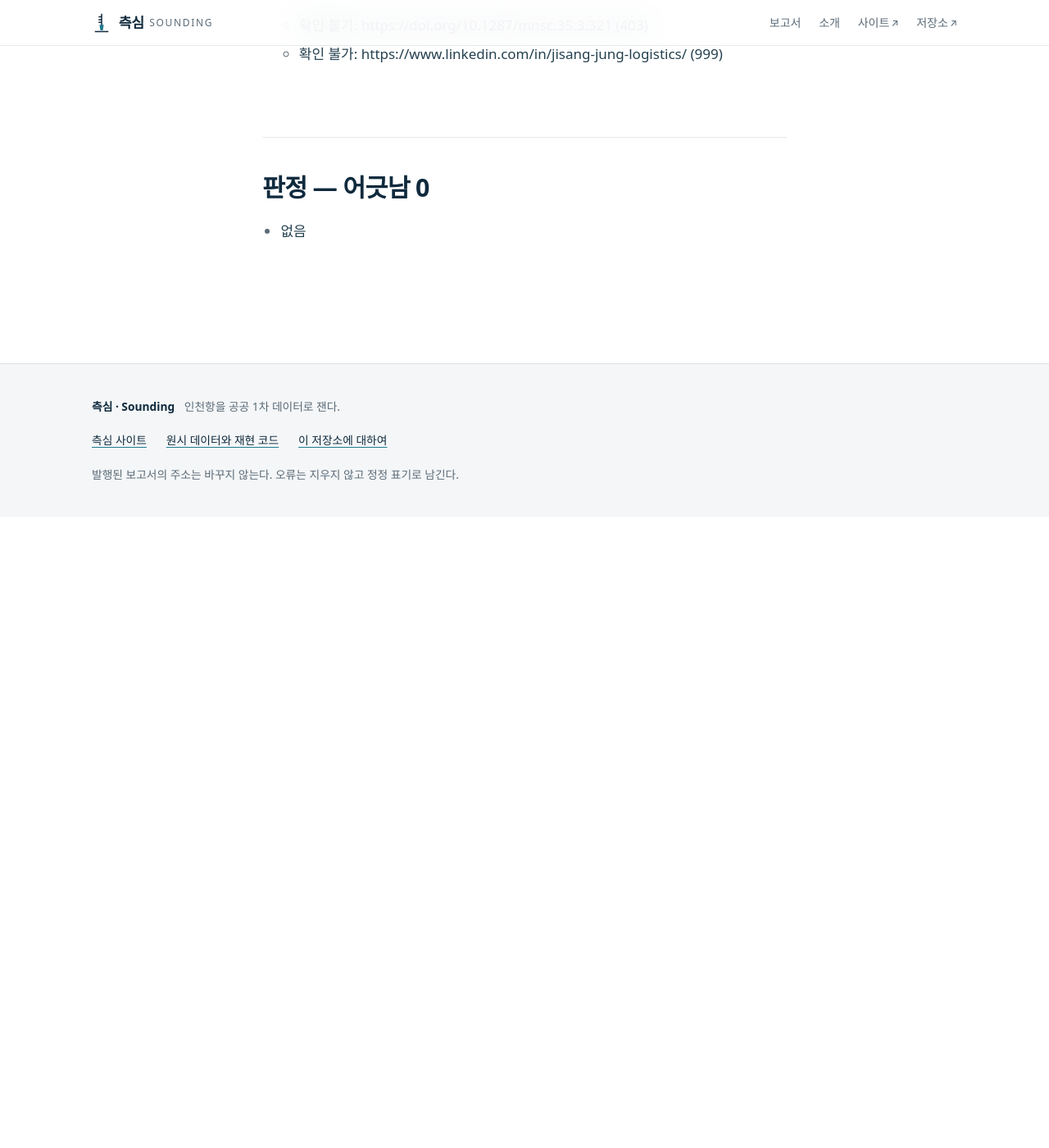
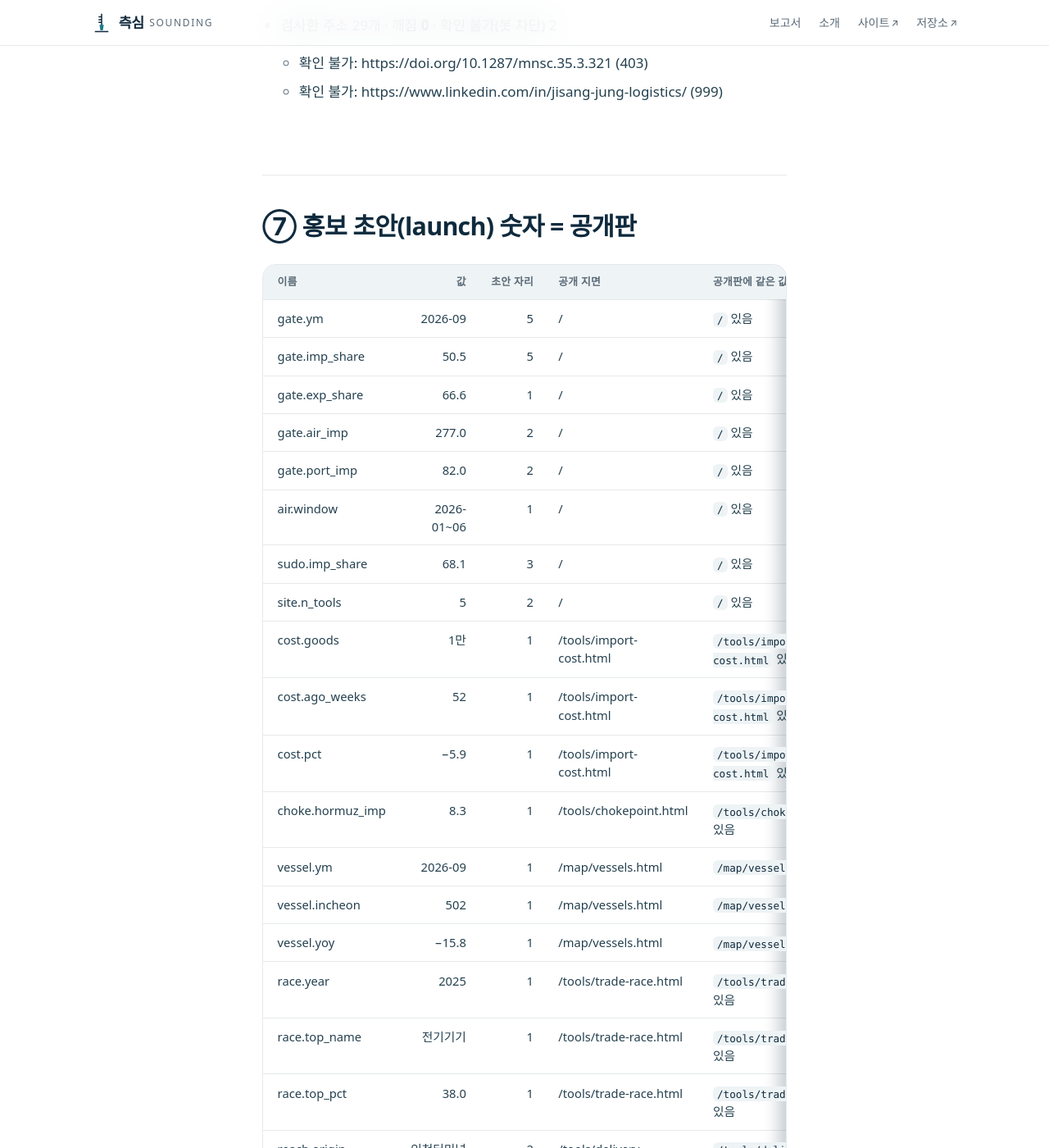
Before and after one commit to jisangj03-dev/incheon-port-analysis, a Jekyll site: the page built from docs/실물점검.md, in a window 1280 px wide and 1400 px high, scrolled down 3359 px. Shown: the whole window at 82% size. Built offline with Jekyll 4.4.1, drawn with Linux system fonts in a browser that asks for light colours; some web fonts are replaced; our own code applies the rules of GitHub Pages for plain Markdown files; before the commit the page ends 3989 px from its top, so only the background shows below that; some of the changed text lies outside the part shown.

Commit message:
실물 점검 결과 — live-check 워크플로

```diff
--- a/docs/실물점검.md
+++ b/docs/실물점검.md
@@ -23,6 +23,7 @@
 | `/tools/bid-radar.html` | 200 | text/html |
 | `/map.html` | 200 | text/html |
 | `/sitemap.xml` | 200 | application/xml |
+| `/go/newsletter-tail.html` | 404 | text/html |
 | `/robots.txt` | 200 | text/plain |
 | `/no-such-page.html` | 404 | text/html |
 
@@ -67,6 +68,58 @@
   - 확인 불가: https://doi.org/10.1287/mnsc.35.3.321 (403)
   - 확인 불가: https://www.linkedin.com/in/jisang-jung-logistics/ (999)
 
-## 판정 — 어긋남 0
+## ⑦ 홍보 초안(launch) 숫자 = 공개판
 
-- 없음
+| 이름 | 값 | 초안 자리 | 공개 지면 | 공개판에 같은 값 |
+|---|---|---|---|---|
+| gate.ym | 2026-09 | 5 | / | `/` 있음 |
+| gate.imp_share | 50.5 | 5 | / | `/` 있음 |
+| gate.exp_share | 66.6 | 1 | / | `/` 있음 |
+| gate.air_imp | 277.0 | 2 | / | `/` 있음 |
+| gate.port_imp | 82.0 | 2 | / | `/` 있음 |
+| air.window | 2026-01~06 | 1 | / | `/` 있음 |
+| sudo.imp_share | 68.1 | 3 | / | `/` 있음 |
+| site.n_tools | 5 | 2 | / | `/` 있음 |
+| cost.goods | 1만 | 1 | /tools/import-cost.html | `/tools/import-cost.html` 있음 |
+| cost.ago_weeks | 52 | 1 | /tools/import-cost.html | `/tools/import-cost.html` 있음 |
+| cost.pct | −5.9 | 1 | /tools/import-cost.html | `/tools/import-cost.html` 있음 |
+| choke.hormuz_imp | 8.3 | 1 | /tools/chokepoint.html | `/tools/chokepoint.html` 있음 |
+| vessel.ym | 2026-09 | 1 | /map/vessels.html | `/map/vessels.html` 있음 |
+| vessel.incheon | 502 | 1 | /map/vessels.html | `/map/vessels.html` 있음 |
+| vessel.yoy | −15.8 | 1 | /map/vessels.html | `/map/vessels.html` 있음 |
+| race.year | 2025 | 1 | /tools/trade-race.html | `/tools/trade-race.html` 있음 |
+| race.top_name | 전기기기 | 1 | /tools/trade-race.html | `/tools/trade-race.html` 있음 |
+| race.top_pct | 38.0 | 1 | /tools/trade-race.html | `/tools/trade-race.html` 있음 |
+| reach.origin | 인천터미널 물류단지 | 2 | /tools/delivery-reach.html | `/tools/delivery-reach.html` 있음 |
+| reach.seoul_car | 51 | 2 | /tools/delivery-reach.html | `/tools/delivery-reach.html` 있음 |
+| reach.slot | 낮 | 2 | /tools/delivery-reach.html | `/tools/delivery-reach.html` 있음 |
+| reach.slot_at | 14:00 | 2 | /tools/delivery-reach.html | `/tools/delivery-reach.html` 있음 |
+| retail.ym | 2026-08 | 2 | / | `/` 있음 |
+| retail.large_jo | 3.9 | 2 | / | `/` 있음 |
+| retail.large_yoy | +3.0 | 2 | / | `/` 있음 |
+| retail.online_jo | 24.2 | 2 | / | `/` 있음 |
+| retail.online_yoy | +7.3 | 2 | / | `/` 있음 |
+| site.n_sims | 2 | 1 | / | `/` 있음 |
+
+- 초안 숫자 자리 50개 · 이름 28개 · 공개판 불일치 0
+
+## ⑧ 띠 그림 = 등시선 지면
+
+- 홈 원문 실명 등장: **0회** · 띠 설명 「승용차·평일 … 출발」: 있음 · 「화물차·」: 없음
+- 등시선 지면 첫 문장: 「인천터미널 물류단지에서 승용차로 출발하면 서울시청까지 51분(낮 시간대 · 평일 14:00 출발 기준), 표에 든 수도권 도시 18곳 가운데 1시간 안 9곳 · …」 → 서울시청 **51분** · 승용차
+- 띠 그림 `delivery-reach.jpg` 찍힌 장면: 인천터미널 물류단지 · 승용 · 낮 · 서울시청 **51분** → **같다**
+- 띠 그림 `delivery-reach-m.jpg` 찍힌 장면: 인천터미널 물류단지 · 승용 · 낮 · 서울시청 **51분** → **같다**
+- 공개판 띠 그림 `docs/live-shots/toolshot-delivery-reach.jpg`
+- 공개판 띠 그림 `docs/live-shots/toolshot-delivery-reach-m.jpg`
+- `docs/live-shots/delivery-reach-map-560.png` (실물 지면 지도)
+- `docs/live-shots/home--1520x730.png`
+- `docs/live-shots/home--390x844.png`
+
+## ⑨ 홈 유통 줄 = 파생 파일
+
+- 기준: KOSIS(수도권 대형소매점 · 전국 온라인쇼핑) · 공개판 줄: 「href="#ax-retail" data-astro-cid-ydleei73> 유통 수도권 대형소매점 3.9 조 원 수도권 대형소매점 판매액 2026-08 · 전년비 +3.0% 서울·인천·경기 대형소매점(백화점·대형마트) 판매액 2026-08 · 작년 같은 달 +3.0% · 전국 온라인쇼」
+- 찾을 값 5 · 빠진 값 0
+
+## 판정 — 어긋남 1
+
+- 지면 응답 /go/newsletter-tail.html → 404
```
Also changed, not shown: other parts of docs/실물점검.md (+2 -2 lines), docs/live-shots/delivery-reach-map-560.png (added), docs/live-shots/home--1520x730.png (added), docs/live-shots/home--390x844.png (added), docs/live-shots/toolshot-delivery-reach-m.jpg (added), docs/live-shots/toolshot-delivery-reach.jpg (added).
